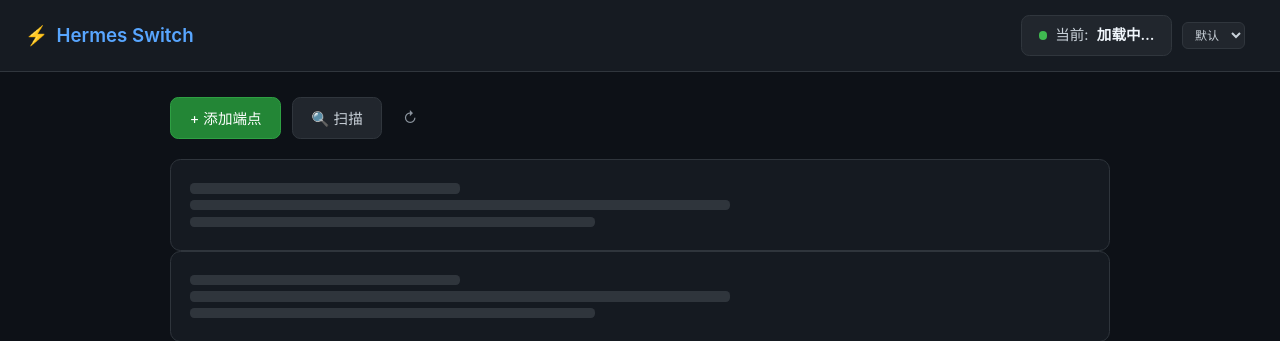
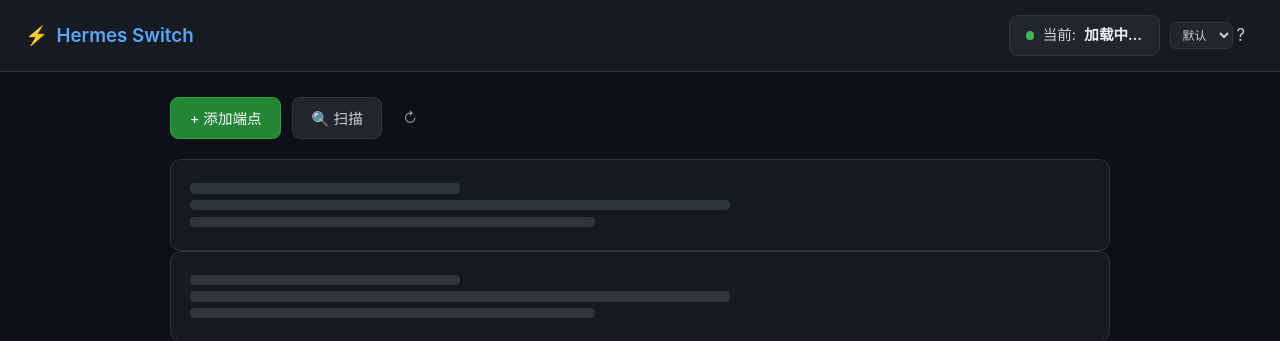
Before and after one commit to lion77542/hermes-switch, a Python web app: template hermes_switch/templates/index.html in a window 1280 px wide. Shown: the top 341 px of the page. Run offline with Jinja, Linux system fonts and the light colour scheme; the template is opened without the code that fills it, so the values that code supplies are empty.

Commit message:
Update hermes_switch/templates/index.html

```diff
--- a/hermes_switch/templates/index.html
+++ b/hermes_switch/templates/index.html
@@ -167,9 +167,12 @@ body{font:400 1rem/1.6 -apple-system,BlinkMacSystemFont,'Segoe UI',Roboto,sans-s
     <div class="cur-badge">
       <i></i> 当前: <b id="curLabel">加载中…</b>
     </div>
-    <select id="profileSelect" onchange="onProfileChange()" style="padding:4px 8px;background:var(--btn-bg);border:1px solid var(--border);border-radius:6px;color:var(--text);font-size:12px;outline:none;cursor:pointer;font-family:inherit">
-      <option value="">默认</option>
-    </select>
+    <div style="display:flex;align-items:center;gap:4px;position:relative">
+      <select id="profileSelect" onchange="onProfileChange()" style="padding:4px 8px;background:var(--btn-bg);border:1px solid var(--border);border-radius:6px;color:var(--text);font-size:12px;outline:none;cursor:pointer;font-family:inherit">
+        <option value="">默认</option>
+      </select>
+      <span class="help-tip" title="Profile = Hermes 的独立配置账号。不用 -p 启动的人选「默认」就行。">?</span>
+    </div>
     <div style="font-size:11px;color:var(--dim)" id="statsLabel"></div>
   </div>
 </div>
```
